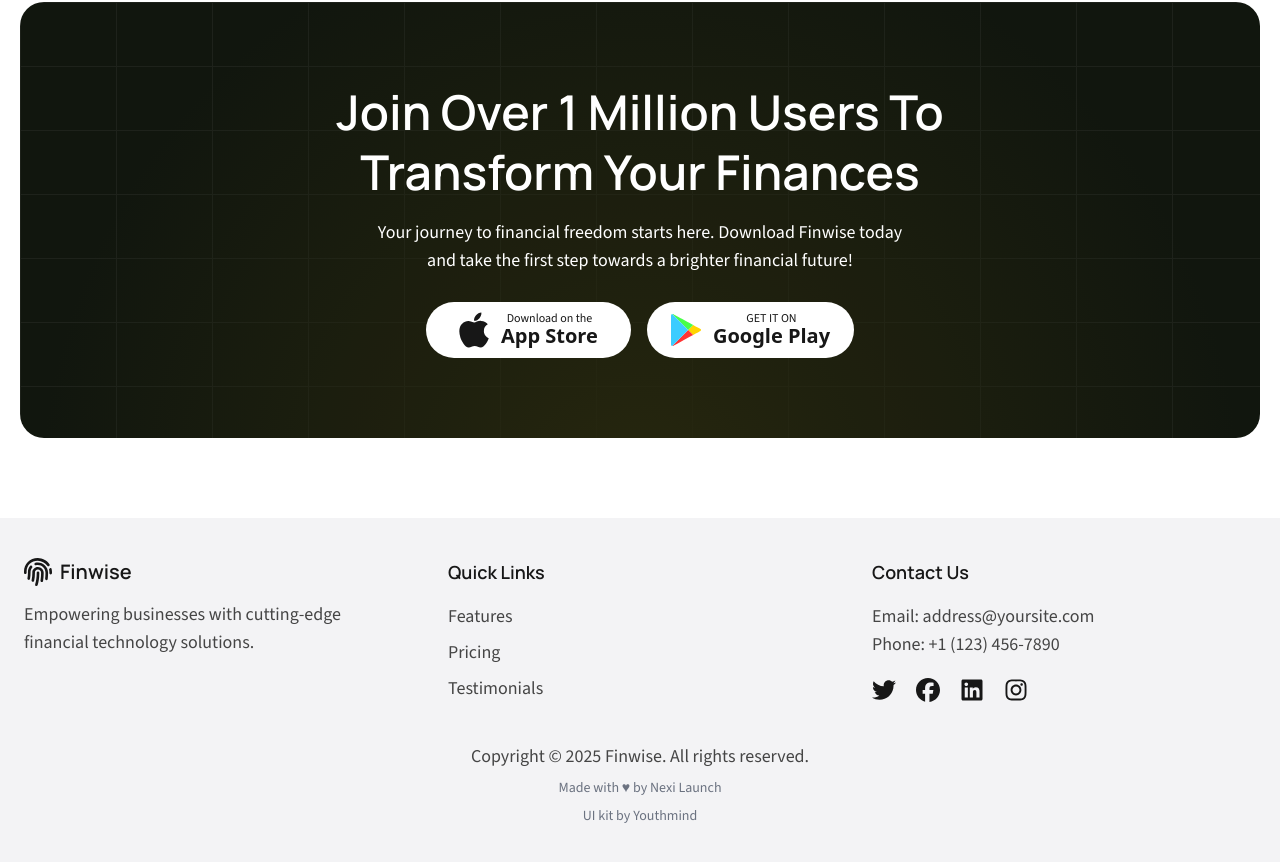
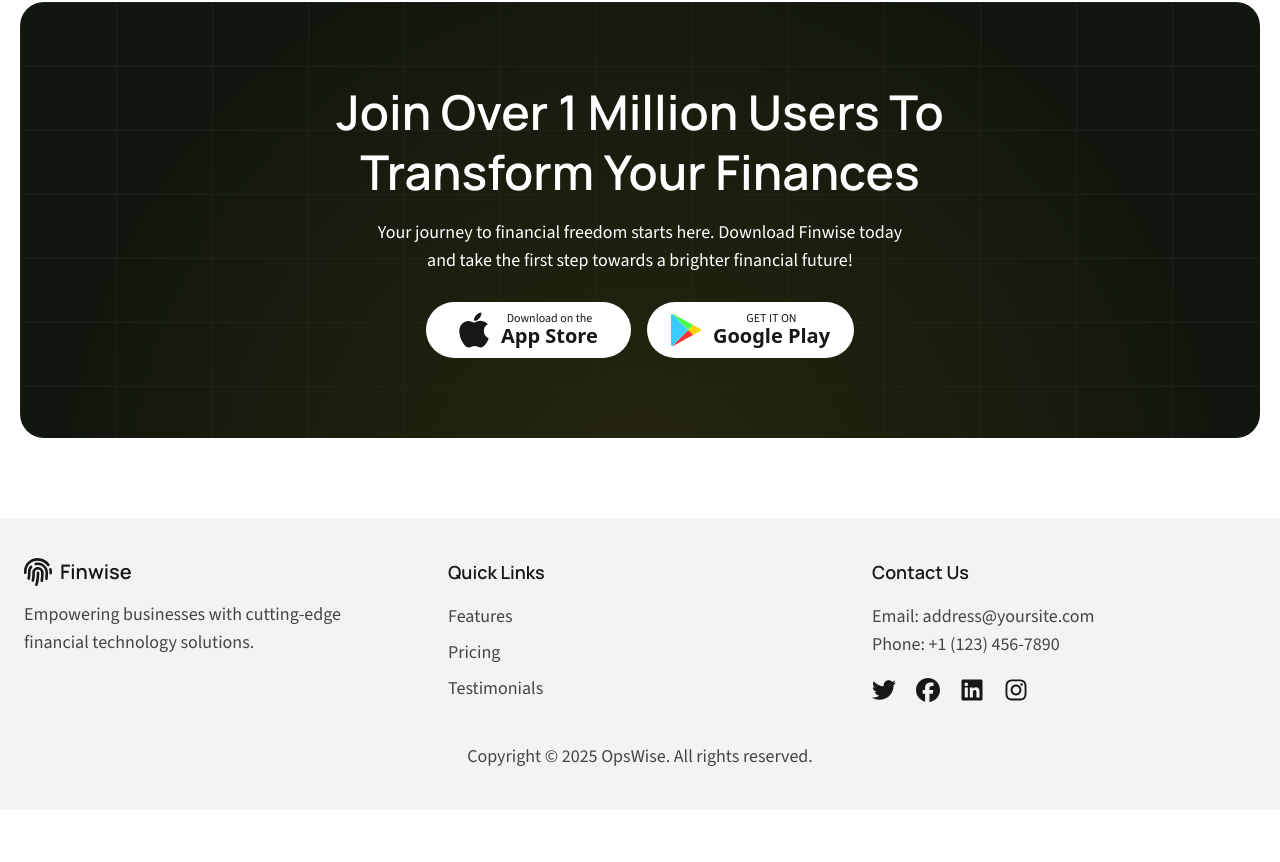
Before and after one commit to animeshatgoodtill/oms-saas-landing-page, a Next.js app: page / in a window 1280 px wide. Shown: the part 6169-7031 px from the top of the page. After the commit the page ends 6979 px from the top, so only its background shows below. Built offline with nearby package versions, Linux system fonts and the light colour scheme.

Commit message:
Update Footer.tsx
Took out external footer info
Added opswise for copyright

```diff
--- a/src/components/Footer.tsx
+++ b/src/components/Footer.tsx
@@ -58,9 +58,7 @@ const Footer: React.FC = () => {
                 </div>
             </div>
             <div className="mt-8 md:text-center text-foreground-accent px-6">
-                <p>Copyright &copy; {new Date().getFullYear()} {siteDetails.siteName}. All rights reserved.</p>
-                <p className="text-sm mt-2 text-gray-500">Made with &hearts; by <a href="https://nexilaunch.com" target="_blank">Nexi Launch</a></p>
-                <p className="text-sm mt-2 text-gray-500">UI kit by <a href="https://ui8.net/youthmind/products/fintech-finance-mobile-app-ui-kit" target="_blank">Youthmind</a></p>
+                <p>Copyright &copy; {new Date().getFullYear()} OpsWise. All rights reserved.</p>
             </div>
         </footer>
     );
```
